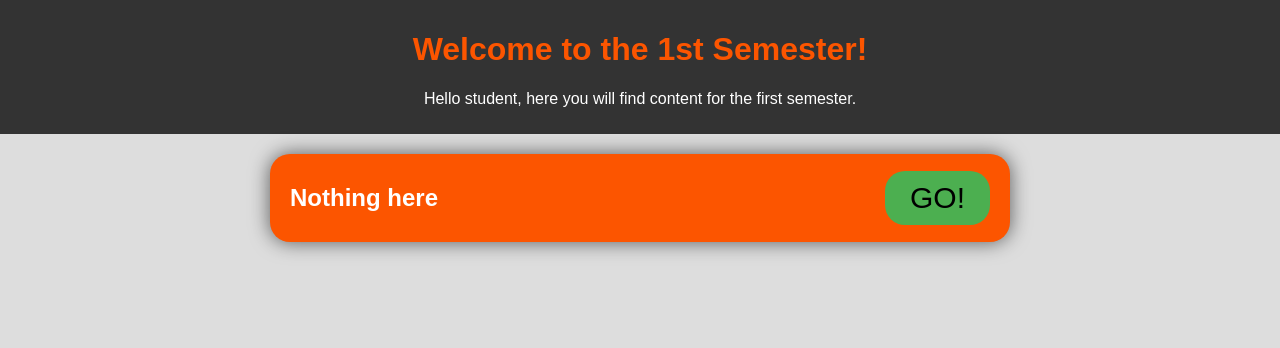
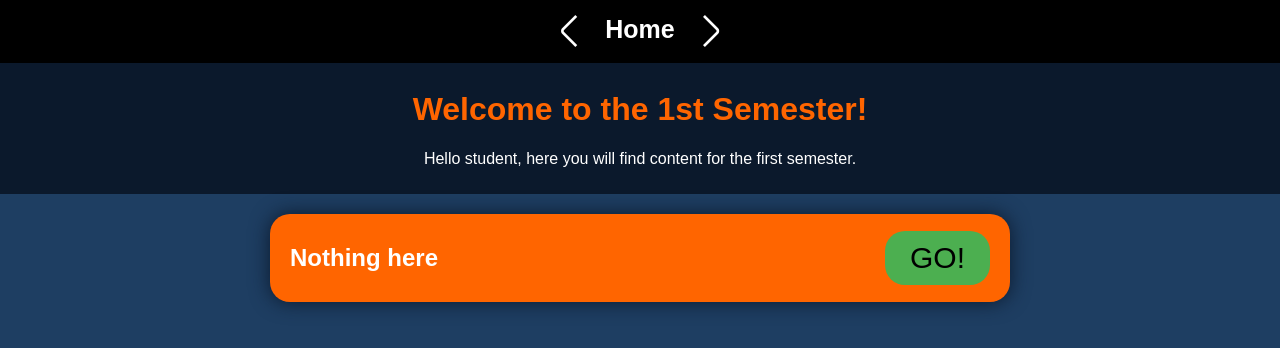
Before and after one commit to MC4TzDevWeb001/English-Web, a plain HTML site: page HTML/semester1.html in a window 1280 px wide. Drawn offline with Linux system fonts and the light colour scheme.

Commit message:
----------------------------------------------------------------------- +++ CAMBIOS +++ - se cambio el color de fondo de las paginas - se cambio el color de los titulos
-Hola wenas

```diff
--- a/CSS/Styles.css
+++ b/CSS/Styles.css
@@ -5,7 +5,7 @@ body{
     align-items: center;
     height: 100vh;
     margin: 0;
-    background-color: #f1d7be;
+    background-color: #f5f5f5;
     overflow: hidden;
 }
 .main-wapper{
--- a/CSS/semester1-2.css
+++ b/CSS/semester1-2.css
@@ -3,16 +3,54 @@ body {
     text-align: center;
     padding: 0px;
     margin: 0;
-    background-color: #ddd;
+    background-color: #1E3E62;
 }
 
 h1 {
-    color: #fc5500;
+    color: #FF6500;
 }
 
-header {
+header{
+    padding-top: 5px;
+    position: fixed;
+    top: 0;
+    width: 100%;
+    z-index: 1000;
+    background-color: black;
+    color: #BBE1FA;
+    height: 60px;
+    box-sizing: border-box;
+}
+
+main {
+    margin-top: 60px;
+}
+
+.header {
+    background-color: black;
+    color: white;
+    padding: 10px 0;
+}
+
+.header ul {
+    list-style-type: none;
     margin: 0;
-    background-color: #333;
+    padding: 0;
+    display: flex;
+    gap: 20px; /* Espacio entre los elementos de la lista */
+    justify-content: center; /* Center the list items */
+}
+
+.header ul li a{
+    text-decoration: none;
+    color: white;
+    font-size: 25px;
+    font-weight: bold;
+}
+
+.title {
+    margin: 0;
+    background-color: #0B192C;
     color: white;
     padding: 10px 0;
     margin-bottom: 20px;
@@ -26,9 +64,9 @@ header {
     display: flex;
     justify-content: space-between; /* Espacio entre el texto y el botón */
     align-items: center; /* Centra verticalmente */
-    background-color: #fc5500;
+    background-color: #FF6500;
     border-radius: 20px;
-    box-shadow: 0 0 20px #00000099;
+    box-shadow: 0 0 20px #0B192C;
     padding: 10px 20px; /* Ajusta el padding para mayor espacio */
 }
 
--- a/CSS/semester3-4.css
+++ b/CSS/semester3-4.css
@@ -11,6 +11,7 @@ h1 {
 }
 
 header{
+    padding-top: 5px;
     position: fixed;
     top: 0;
     width: 100%;
@@ -18,6 +19,7 @@ header{
     background-color: black;
     color: #BBE1FA;
     height: 60px;
+    box-sizing: border-box;
 }
 
 main {
@@ -41,7 +43,7 @@ main {
 
 .header ul li a{
     text-decoration: none;
-    color: wheat;
+    color: white;
     font-size: 25px;
     font-weight: bold;
 }
--- a/CSS/semester5-6.css
+++ b/CSS/semester5-6.css
@@ -3,16 +3,54 @@ body {
     text-align: center;
     padding: 0px;
     margin: 0;
-    background-color: #ddd;
+    background-color: #F582A7;
 }
 
 h1 {
-    color: #dd63ff;
+    color: #F10086;
 }
 
-header {
+header{
+    padding-top: 5px;
+    position: fixed;
+    top: 0;
+    width: 100%;
+    z-index: 1000;
+    background-color: black;
+    color: #BBE1FA;
+    height: 60px;
+    box-sizing: border-box;
+}
+
+main {
+    margin-top: 60px;
+}
+
+.header {
+    background-color: black;
+    color: white;
+    padding: 10px 0;
+}
+
+.header ul {
+    list-style-type: none;
     margin: 0;
-    background-color: #333;
+    padding: 0;
+    display: flex;
+    gap: 20px; /* Espacio entre los elementos de la lista */
+    justify-content: center; /* Center the list items */
+}
+
+.header ul li a{
+    text-decoration: none;
+    color: white;
+    font-size: 25px;
+    font-weight: bold;
+}
+
+.title {
+    margin: 0;
+    background-color: #180A0A;
     color: white;
     padding: 10px 0;
     margin-bottom: 20px;
@@ -26,9 +64,9 @@ header {
     display: flex;
     justify-content: space-between; /* Espacio entre el texto y el botón */
     align-items: center; /* Centra verticalmente */
-    background-color: #dd63ff;
+    background-color: #711A75;
     border-radius: 20px;
-    box-shadow: 0 0 20px #00000099;
+    box-shadow: 0 0 20px #1B262C;
     padding: 10px 20px; /* Ajusta el padding para mayor espacio */
 }
 
--- a/HTML/semester1.html
+++ b/HTML/semester1.html
@@ -8,10 +8,23 @@
 </head>
 <body>
     <header>
-        <h1>Welcome to the 1st Semester!</h1>
-        <p id="welcomeMessage"></p>
+        <div class="header">
+            <nav>
+                <ul>
+                    <li><a href="semester1.html"><img src="../SRC/angulo-izquierdo.png" alt=""></a></li>
+                    <li><a href="login.html">Home</a></li>
+                    <li><a href="semester2.html"><img src="../SRC/angulo-derecho.png" alt=""></a></li>
+                </ul>
+            </nav>
     </header>
     <main>
+        <!-- titulo de cada pagina -->
+        <div class="title">
+            <h1>Welcome to the 1st Semester!</h1>
+            <p id="welcomeMessage"></p>
+        </div>
+
+        <!-- tamas de la pagina Owo -->
         <div class="topics">
             <h2>Nothing here</h2>
             <a href="">GO!</a>
```
Also changed, not shown: HTML/semester2.html (+15 -2 lines), HTML/semester3.html (+17 -4 lines), HTML/semester4.html (+1 -1 lines), HTML/semester5.html (+15 -2 lines), HTML/semester6.html (+15 -2 lines).
